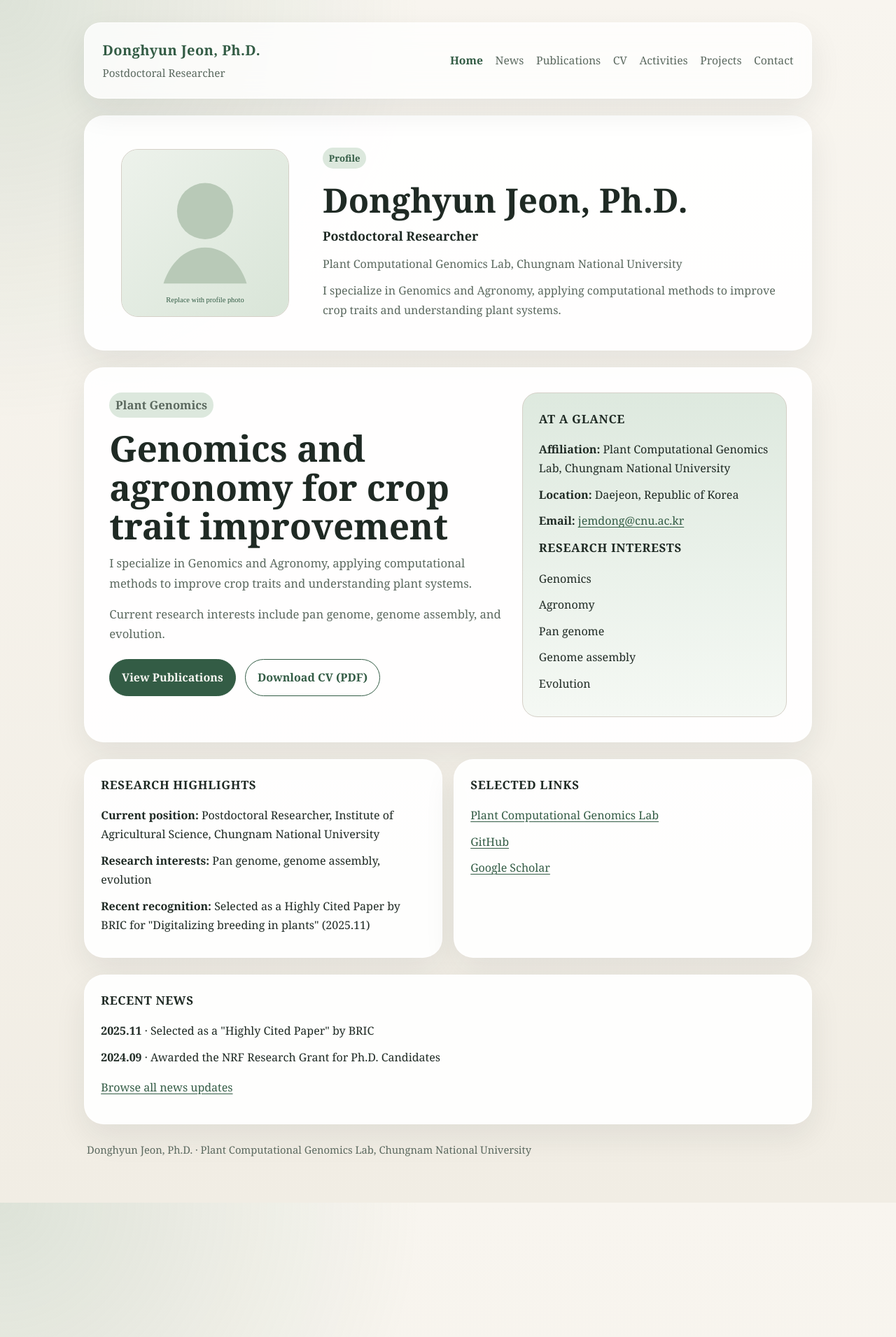
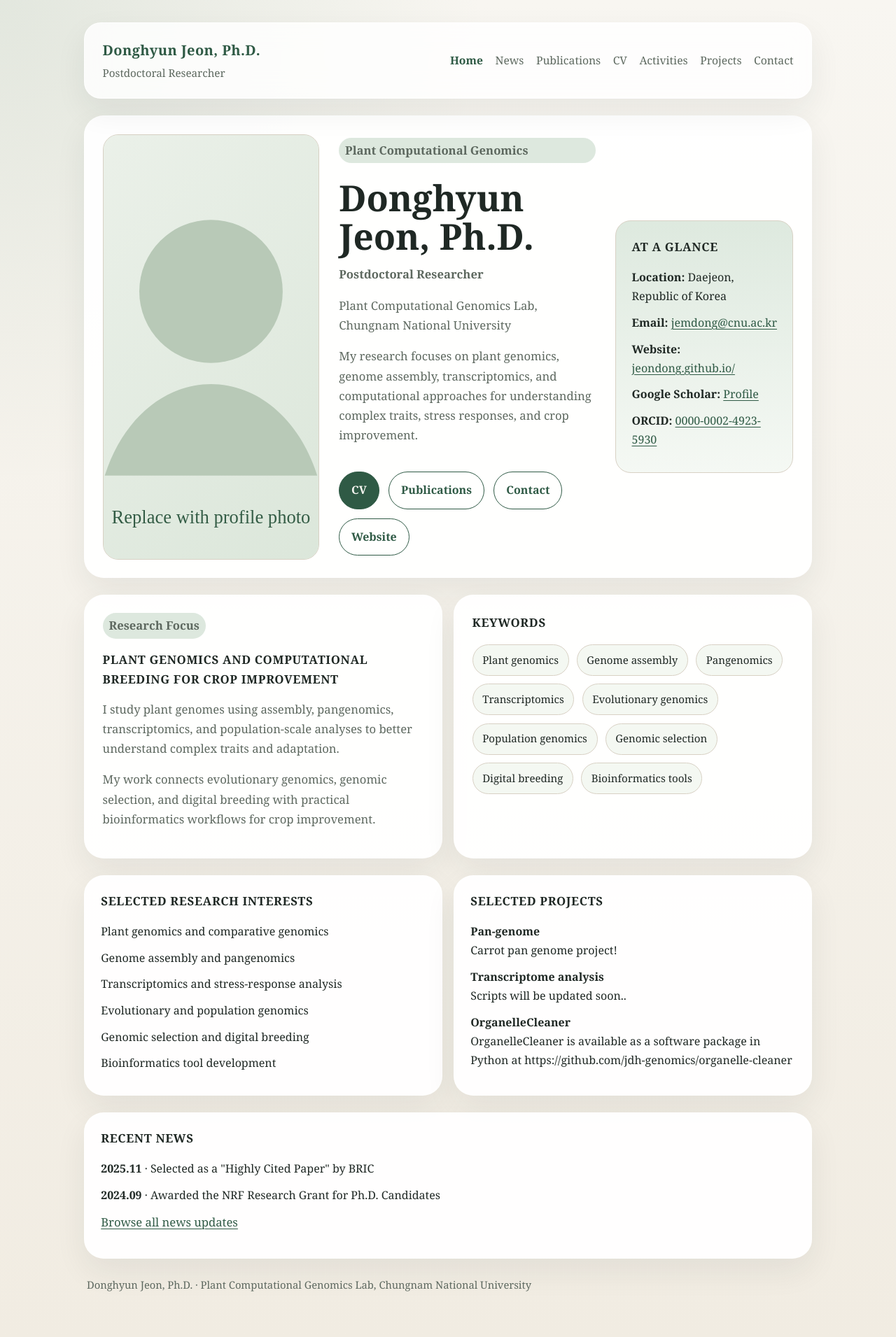
Before and after one commit to Jeondong/Jeondong.github.io, a Jekyll site: the page built from index.md, in a window 1280 px wide. Shown: the whole page at 70% size. Built offline with Jekyll 4.4.1, drawn with Linux system fonts in a browser that asks for light colours.

Commit message:
Update website

```diff
--- a/_data/home.yml
+++ b/_data/home.yml
@@ -1,14 +1,24 @@
-headline: Genomics and agronomy for crop trait improvement
+headline: Plant genomics and computational breeding for crop improvement
 summary: >
-  Current research interests include pan genome, genome assembly, and evolution.
+  I study plant genomes using assembly, pangenomics, transcriptomics, and
+  population-scale analyses to better understand complex traits and adaptation.
+secondary_summary: >
+  My work connects evolutionary genomics, genomic selection, and digital
+  breeding with practical bioinformatics workflows for crop improvement.
 featured_topics:
-  - Genomics and agronomy for crop trait improvement
-  - Genome assembly and pan-genome analysis
-  - Evolutionary analysis in plant genomes
+  - Plant genomics
+  - Genome assembly
+  - Pangenomics
+  - Transcriptomics
+  - Evolutionary genomics
+  - Population genomics
+  - Genomic selection
+  - Digital breeding
+  - Bioinformatics tools
 highlights:
   - label: Current position
-    value: Postdoctoral Researcher, Institute of Agricultural Science, Chungnam National University
+    value: Postdoctoral Researcher, Plant Computational Genomics Lab, Chungnam National University
   - label: Research interests
-    value: Pan genome, genome assembly, evolution
+    value: Genome assembly, pangenomics, transcriptomics, and digital breeding
   - label: Recent recognition
     value: Selected as a Highly Cited Paper by BRIC for "Digitalizing breeding in plants" (2025.11)
--- a/_data/profile.yml
+++ b/_data/profile.yml
@@ -3,20 +3,27 @@ role: Postdoctoral Researcher
 affiliation: Plant Computational Genomics Lab, Chungnam National University
 location: Daejeon, Republic of Korea
 email: jemdong@cnu.ac.kr
-tagline: Genomics and agronomy for crop trait improvement and plant systems research.
+website: https://jeondong.github.io/
+google_scholar: https://scholar.google.com/citations?user=t4ygNJMAAAAJ&hl=ko
+orcid: https://orcid.org/0000-0002-4923-5930
+tagline: Plant genomics and computational breeding for crop improvement.
 bio: >
-  I specialize in Genomics and Agronomy, applying computational methods to
-  improve crop traits and understanding plant systems.
+  My research focuses on plant genomics, genome assembly, transcriptomics,
+  and computational approaches for understanding complex traits, stress
+  responses, and crop improvement.
 research_interests:
-  - Genomics
-  - Agronomy
-  - Pan genome
-  - Genome assembly
-  - Evolution
+  - Plant genomics and comparative genomics
+  - Genome assembly and pangenomics
+  - Transcriptomics and stress-response analysis
+  - Evolutionary and population genomics
+  - Genomic selection and digital breeding
+  - Bioinformatics tool development
 links:
   - label: Plant Computational Genomics Lab
     url: https://sites.google.com/view/pcgl/home
-  - label: GitHub
-    url: https://github.com/jdh-genomics
   - label: Google Scholar
     url: https://scholar.google.com/citations?user=t4ygNJMAAAAJ&hl=ko
+  - label: ORCID
+    url: https://orcid.org/0000-0002-4923-5930
+  - label: Website
+    url: https://jeondong.github.io/
--- a/assets/css/style.css
+++ b/assets/css/style.css
@@ -1,13 +1,13 @@
 :root {
-  --bg: #f5f3ee;
-  --panel: rgba(255, 255, 255, 0.78);
-  --panel-strong: rgba(255, 255, 255, 0.92);
-  --line: #d5d0c7;
-  --text: #1f2a24;
-  --muted: #5b695f;
-  --accent: #335c45;
-  --accent-soft: #dce8dd;
-  --shadow: 0 18px 45px rgba(31, 42, 36, 0.08);
+  --bg: #f4f1ea;
+  --panel: rgba(255, 255, 255, 0.82);
+  --panel-strong: rgba(255, 255, 255, 0.94);
+  --line: #d8d1c4;
+  --text: #1f2824;
+  --muted: #5d685f;
+  --accent: #2f5a45;
+  --accent-soft: #dde8de;
+  --shadow: 0 18px 45px rgba(31, 42, 36, 0.07);
 }
 
 * {
@@ -23,8 +23,8 @@ body {
   font-family: Georgia, "Times New Roman", serif;
   color: var(--text);
   background:
-    radial-gradient(circle at top left, rgba(115, 153, 125, 0.2), transparent 28%),
-    linear-gradient(180deg, #f8f5ef 0%, #f1ede4 100%);
+    radial-gradient(circle at top left, rgba(115, 153, 125, 0.16), transparent 30%),
+    linear-gradient(180deg, #f8f6f1 0%, #f1ece2 100%);
   line-height: 1.7;
 }
 
@@ -101,88 +101,90 @@ a:hover {
 
 .hero,
 .page-card,
-.section-card,
-.profile-section {
+.section-card {
   background: var(--panel-strong);
   border: 1px solid rgba(255, 255, 255, 0.75);
   box-shadow: var(--shadow);
   border-radius: 28px;
 }
 
-.profile-section {
+.hero-profile {
   display: grid;
-  grid-template-columns: minmax(220px, 280px) minmax(0, 1fr);
-  gap: 1.75rem;
-  align-items: center;
-  padding: 2rem;
-}
-
-.profile-photo-wrap {
-  display: flex;
-  justify-content: center;
-}
-
-.profile-photo {
-  display: block;
-  width: min(100%, 240px);
-  aspect-ratio: 1 / 1;
-  object-fit: cover;
-  border-radius: 24px;
-  border: 1px solid var(--line);
-  background: #edf2eb;
-}
-
-.profile-copy h1 {
-  margin: 0.35rem 0 0.65rem;
-  font-size: clamp(2rem, 4vw, 3rem);
-  line-height: 1.08;
-}
-
-.profile-title,
-.profile-affiliation,
-.profile-intro {
-  margin: 0 0 0.7rem;
-}
-
-.profile-title {
-  font-size: 1.12rem;
-  font-weight: 700;
-}
-
-.profile-affiliation,
-.profile-intro {
-  color: var(--muted);
+  grid-template-columns: minmax(260px, 0.95fr) minmax(0, 1.15fr) minmax(240px, 0.78fr);
+  gap: 1.5rem;
+  align-items: stretch;
+  padding: 1.6rem;
 }
 
 .hero {
-  display: grid;
-  grid-template-columns: 1.35fr 0.9fr;
-  gap: 1.5rem;
-  padding: 2.2rem;
+  background: var(--panel-strong);
+  border: 1px solid rgba(255, 255, 255, 0.75);
+  box-shadow: var(--shadow);
+  border-radius: 28px;
 }
 
 .hero h1,
 .page-card h1 {
-  margin-top: 0;
-  margin-bottom: 0.75rem;
+  margin: 0.35rem 0 0.8rem;
   font-size: clamp(2rem, 4vw, 3.2rem);
   line-height: 1.08;
 }
 
-.hero p {
+.hero p,
+.section-card p {
   margin: 0 0 1rem;
   color: var(--muted);
   font-size: 1.04rem;
 }
 
-.hero aside {
+.hero-visual {
+  min-height: 100%;
+}
+
+.hero-image {
+  display: block;
+  width: 100%;
+  height: 100%;
+  min-height: 360px;
+  object-fit: cover;
+  border-radius: 22px;
+  border: 1px solid var(--line);
+  background: #edf2eb;
+}
+
+.hero-main {
+  display: flex;
+  flex-direction: column;
+  justify-content: center;
+  padding: 0.35rem 0.25rem;
+}
+
+.profile-title,
+.profile-affiliation,
+.hero-intro {
+  margin: 0 0 0.7rem;
+}
+
+.profile-title {
+  font-size: 1.08rem;
+  font-weight: 700;
+  color: var(--text);
+}
+
+.profile-affiliation,
+.hero-intro {
+  color: var(--muted);
+}
+
+.hero-aside {
+  align-self: center;
   padding: 1.4rem;
   background: linear-gradient(180deg, rgba(220, 232, 221, 0.95), rgba(244, 248, 243, 0.95));
   border-radius: 22px;
   border: 1px solid var(--line);
 }
 
-.hero aside h2,
+.hero-aside h2,
 .section-card h2 {
   margin-top: 0;
   font-size: 1.05rem;
@@ -225,6 +227,36 @@ a:hover {
 .button-link.secondary {
   background: transparent;
   color: var(--accent);
+}
+
+.research-overview .section-card {
+  padding: 1.55rem 1.6rem;
+}
+
+.section-lead {
+  font-size: 1.08rem;
+}
+
+.section-copy {
+  max-width: 58ch;
+}
+
+.keyword-grid {
+  display: flex;
+  flex-wrap: wrap;
+  gap: 0.7rem;
+  margin-top: 1rem;
+}
+
+.keyword-chip {
+  display: inline-flex;
+  align-items: center;
+  padding: 0.55rem 0.85rem;
+  border-radius: 999px;
+  background: #f4f8f2;
+  border: 1px solid var(--line);
+  color: var(--text);
+  font-size: 0.94rem;
 }
 
 .page-card {
@@ -280,7 +312,7 @@ a:hover {
 }
 
 @media (max-width: 820px) {
-  .profile-section,
+  .hero-profile,
   .hero,
   .two-column {
     grid-template-columns: 1fr;
@@ -295,11 +327,11 @@ a:hover {
     padding: 1.35rem;
   }
 
-  .profile-section {
-    padding: 1.35rem;
+  .hero-profile {
+    padding: 1.1rem;
   }
 
-  .profile-photo {
-    width: min(100%, 220px);
+  .hero-image {
+    min-height: 260px;
   }
 }
--- a/index.md
+++ b/index.md
@@ -5,71 +5,78 @@ nav_title: Home
 nav_order: 1
 ---
 
-<section class="profile-section">
-  <div class="profile-photo-wrap">
+<section class="hero hero-profile">
+  <div class="hero-visual">
     <img
-      class="profile-photo"
+      class="hero-image"
       src="{{ '/assets/images/profile-placeholder.svg' | relative_url }}"
-      alt="Profile photo for Donghyun Jeon, Ph.D."
+      alt="Profile or research image for Donghyun Jeon, Ph.D."
     >
   </div>
 
-  <div class="profile-copy">
-    <p class="badge">Profile</p>
+  <div class="hero-main">
+    <p class="badge">Plant Computational Genomics</p>
     <h1>Donghyun Jeon, Ph.D.</h1>
-    <p class="profile-title">Postdoctoral Researcher</p>
-    <p class="profile-affiliation">Plant Computational Genomics Lab, Chungnam National University</p>
-    <p class="profile-intro">
-      I specialize in Genomics and Agronomy, applying computational methods to improve crop traits and understanding plant systems.
-    </p>
-  </div>
-</section>
-
-<section class="hero">
-  <div>
-    <p class="badge">Plant Genomics</p>
-    <h1>{{ site.data.home.headline }}</h1>
-    <p>{{ site.data.profile.bio }}</p>
-    <p>{{ site.data.home.summary }}</p>
+    <p class="profile-title">{{ site.data.profile.role }}</p>
+    <p class="profile-affiliation">{{ site.data.profile.affiliation }}</p>
+    <p class="hero-intro">{{ site.data.profile.bio }}</p>
 
     <div class="cta-row">
-      <a class="button-link" href="{{ '/publications/' | relative_url }}">View Publications</a>
-      <a class="button-link secondary" href="{{ '/assets/files/cv.pdf' | relative_url }}">Download CV (PDF)</a>
+      <a class="button-link" href="{{ '/assets/files/cv.pdf' | relative_url }}">CV</a>
+      <a class="button-link secondary" href="{{ '/publications/' | relative_url }}">Publications</a>
+      <a class="button-link secondary" href="mailto:{{ site.data.profile.email }}">Contact</a>
+      <a class="button-link secondary" href="{{ site.data.profile.website }}">Website</a>
     </div>
   </div>
 
-  <aside>
+  <aside class="hero-aside">
     <h2>At a Glance</h2>
     <ul class="hero-meta">
-      <li><strong>Affiliation:</strong> {{ site.data.profile.affiliation }}</li>
       <li><strong>Location:</strong> {{ site.data.profile.location }}</li>
       <li><strong>Email:</strong> <a href="mailto:{{ site.data.profile.email }}">{{ site.data.profile.email }}</a></li>
+      <li><strong>Website:</strong> <a href="{{ site.data.profile.website }}">{{ site.data.profile.website | remove: 'https://' }}</a></li>
+      <li><strong>Google Scholar:</strong> <a href="{{ site.data.profile.google_scholar }}">Profile</a></li>
+      <li><strong>ORCID:</strong> <a href="{{ site.data.profile.orcid }}">0000-0002-4923-5930</a></li>
     </ul>
+  </aside>
+</section>
 
-    <h2>Research Interests</h2>
+<section class="two-column research-overview">
+  <article class="section-card">
+    <p class="badge">Research Focus</p>
+    <h2>{{ site.data.home.headline }}</h2>
+    <p class="section-lead">{{ site.data.home.summary }}</p>
+    <p class="section-copy">{{ site.data.home.secondary_summary }}</p>
+  </article>
+
+  <article class="section-card">
+    <h2>Keywords</h2>
+    <div class="keyword-grid">
+      {% for topic in site.data.home.featured_topics %}
+        <span class="keyword-chip">{{ topic }}</span>
+      {% endfor %}
+    </div>
+  </article>
+</section>
+
+<section class="two-column">
+  <article class="section-card">
+    <h2>Selected Research Interests</h2>
     <ul class="compact-list">
       {% for interest in site.data.profile.research_interests %}
         <li>{{ interest }}</li>
       {% endfor %}
     </ul>
-  </aside>
-</section>
-
-<section class="two-column">
-  <article class="section-card">
-    <h2>Research Highlights</h2>
-    <ul class="compact-list">
-      {% for item in site.data.home.highlights %}
-        <li><strong>{{ item.label }}:</strong> {{ item.value }}</li>
-      {% endfor %}
-    </ul>
   </article>
 
   <article class="section-card">
-    <h2>Selected Links</h2>
+    <h2>Selected Projects</h2>
     <ul class="compact-list">
-      {% for item in site.data.profile.links %}
-        <li><a href="{{ item.url }}">{{ item.label }}</a></li>
+      {% for item in site.data.projects limit:3 %}
+        <li>
+          <strong>{{ item.title }}</strong><br>
+          {{ item.summary }}
+        </li>
       {% endfor %}
     </ul>
   </article>
```
